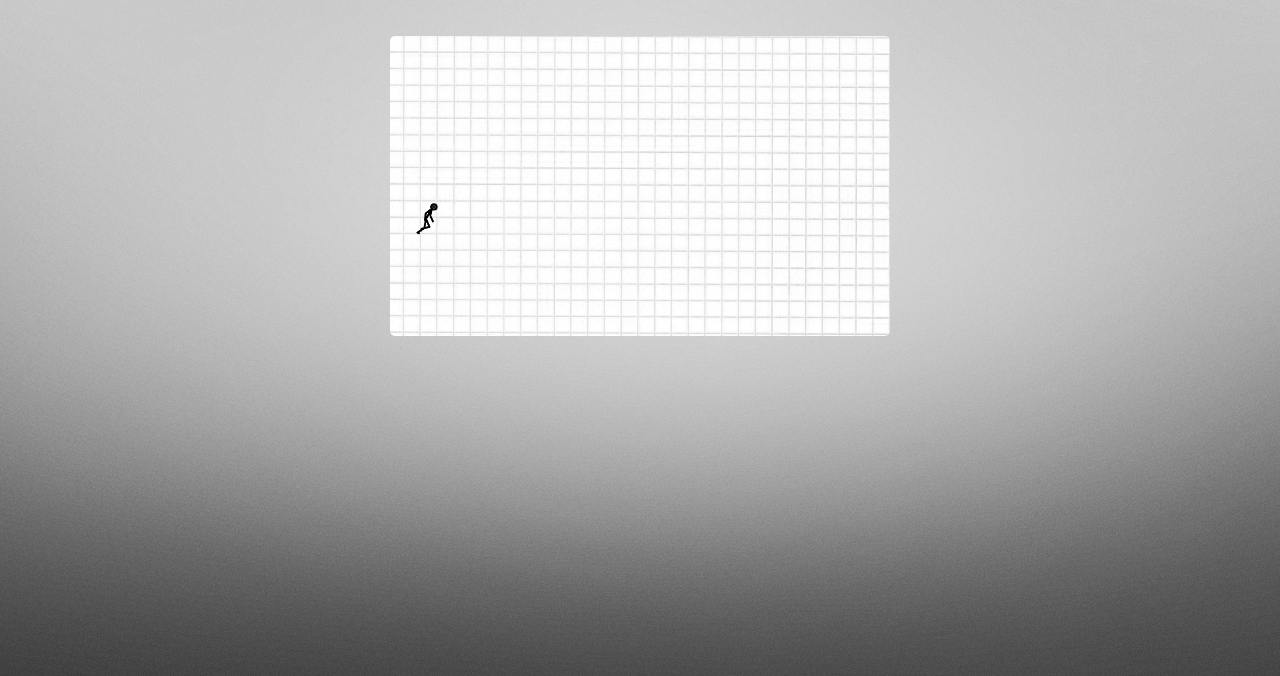
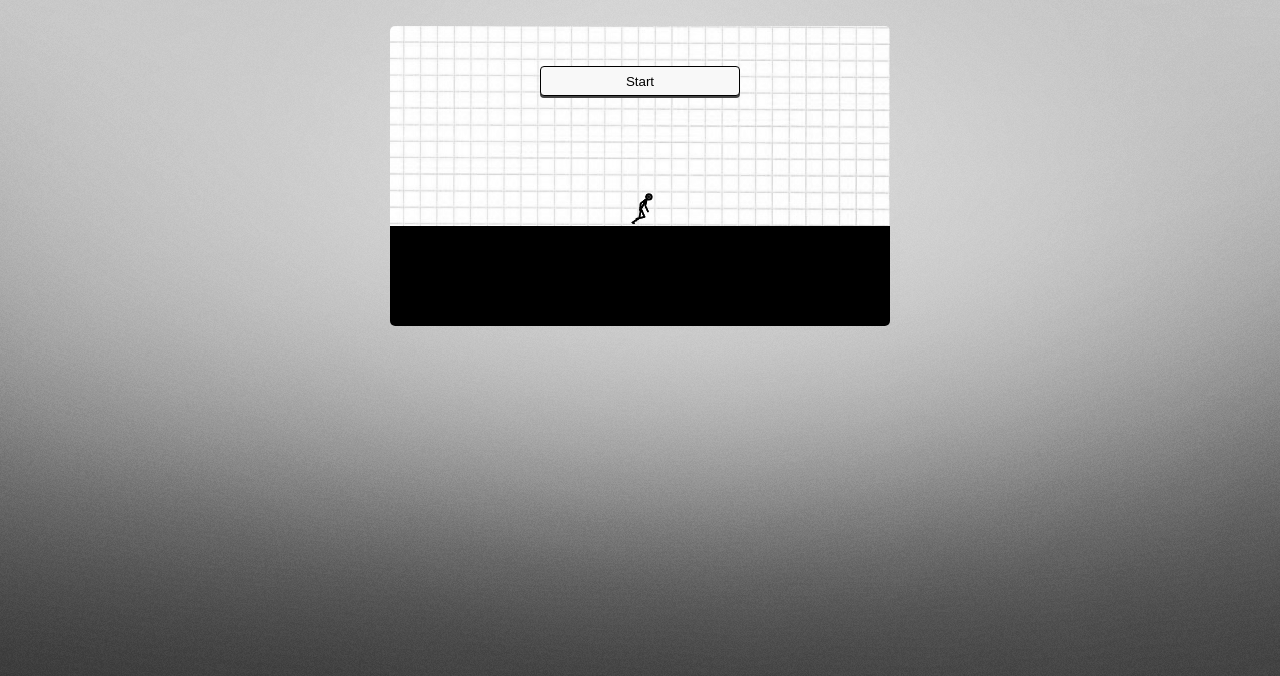
Before and after one commit to mateuszkmiecik/linerunner, a plain HTML site: page index.html in a window 1280 px wide. Shown: the part 124-800 px from the top of the page. Drawn offline with Linux system fonts and the light colour scheme; a web font is replaced by a local one.

Commit message:
added start animation

```diff
--- a/css/style.css
+++ b/css/style.css
@@ -12,8 +12,10 @@ body {
 }
 
 #container {
-	padding: 40px;
 	margin: 0 auto;
+	width: 500px;
+	height: 300px;
+	position: relative;
 }
 
 h1 {
@@ -21,7 +23,7 @@ h1 {
 	font-size: 60px;
 	color: #555;
 	text-shadow: 0px 2px 0 #ddd;
-  height: 120px;
+	height: 150px;
 	line-height: 150px;
 }
 
@@ -31,3 +33,27 @@ canvas {
 	margin: 0 auto;
 	border-radius: 5px;
 }
+
+button.start {
+	z-index: 1000;
+	width: 200px;
+	height: 30px;
+	background: #f8f8f8;
+	border: 1px solid #000;
+	border-radius: 4px;
+	box-shadow: 0 2px #444;
+	position: absolute;
+	left: 50%;
+	margin-left: -100px;
+	top: 40px;
+}
+
+button.start:hover {
+	background: #fff;
+}
+
+button.start:active {
+	box-shadow: none;
+	background: #f2f2f2;
+	top: 42px;
+}
--- a/js/game.js
+++ b/js/game.js
@@ -1,14 +1,21 @@
 window.onload = function(){
 
 	var game = (function(){
-                var self = {};
-		var canvas,
-			ctx,
-			W, H;
 
-		var playing = false,
-			active = 1;
+		var self = {};
 
+		// base canvas elements
+		var canvas, ctx, W, H;
+
+		var playing = false;
+
+		// active sprite for stickman moving
+		var active = 1;
+
+		// start animation variables
+		var startAnimation = false,
+			startOffset = 215,
+			startAnimationMultiplier = 1;
 
 		//sprites
 		var sprites = [];
@@ -17,22 +24,27 @@ window.onload = function(){
 			sprites[i].src = 'sprites/sprite'+i+'.png';
 		}
 
-
 		// init
 		self.init = function(){
 
-			//base variables
+			// base variables
 			canvas = document.getElementsByTagName('canvas')[0];
 			ctx = canvas.getContext("2d");
 			W = canvas.width; H = canvas.height;
+
+			// start button listener
+			startButton.addEventListener('click', events.startClick, false);
+
+			// basement
+			ctx.fillRect(0,200,W,100);
 
 			setInterval(draw, 30);
 
 		}
 
 		function draw(){
-			ctx.clearRect(0,0,W,H);
-			ctx.drawImage(sprites[active],20,167);
+			ctx.clearRect(0,0,W,H-100);
+			ctx.drawImage(sprites[active],20+startOffset,167);
 			update();
 		}
 
@@ -41,13 +53,56 @@ window.onload = function(){
 			if(active>6){
 				active = active%6;
 			}
+
+			if(startAnimation){
+				if(startOffset-20 > 0){
+					startOffset -= startAnimationMultiplier*1,5;
+					startAnimationMultiplier++;
+					if(startButton.style.opacity > 0){
+						startButton.style.opacity = 1 - startAnimationMultiplier*0.1;
+					}else{
+						startButton.style.opacity = 0;
+						startButton.style.display = 'none';
+					}
+
+				}else{
+					startAnimation = false;
+					playing = true;
+					startOffset = 0;
+				}
+			}
+
+			// debugging
+			self.sa = startAnimation;
+			self.pa = playing;
 		}
-                return self;
+
+		// startButton
+		var startButton = (function(){
+			var container = document.getElementById('container');
+			var startBtn = document.createElement('button');
+			startBtn.setAttribute('class', 'start');
+			startBtn.textContent = 'Start';
+			startBtn.style.opacity = 1;
+			container.appendChild(startBtn);
+
+			return startBtn;
+		}());
+
+		var events = {
+			startClick : function(){
+				startAnimation = true;
+			}
+		}
+		////////////
+		return self;
 
 	}());
 
 	// run the game!
 	game.init();
 
+	// for debugging
+	window.game = game;
 
 }
```
Lines whose indentation alone changed are shown as unchanged.
